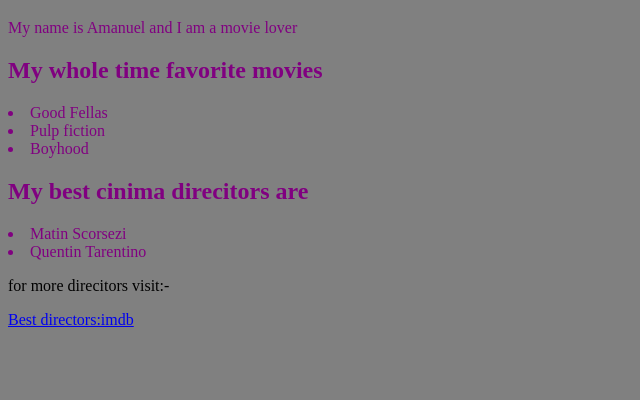
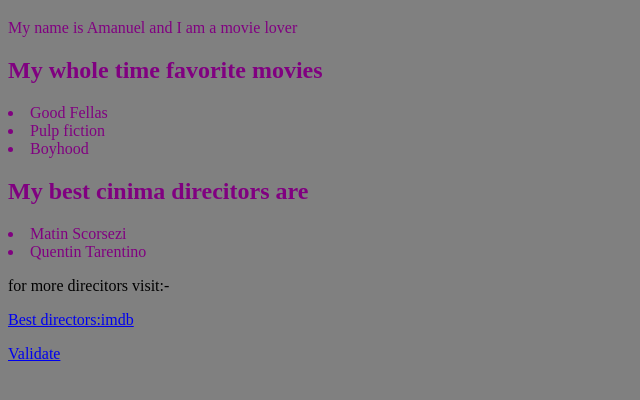
Before and after one commit to awendemagenge/awendemagenge.github.io, a plain HTML site: page index.html in a window 1280 px wide. Shown: the part 212-612 px from the top of the page, without its empty margins (0-640 px from the left). Drawn offline with Linux system fonts and the light colour scheme.

Commit message:
update
update

```diff
--- a/index.html
+++ b/index.html
@@ -38,7 +38,9 @@
 
     </footer>
 
-
+    <p>
+        <a href="https://validator.w3.org/check/referer">Validate</a>
+        </p>
 
 
 
```
